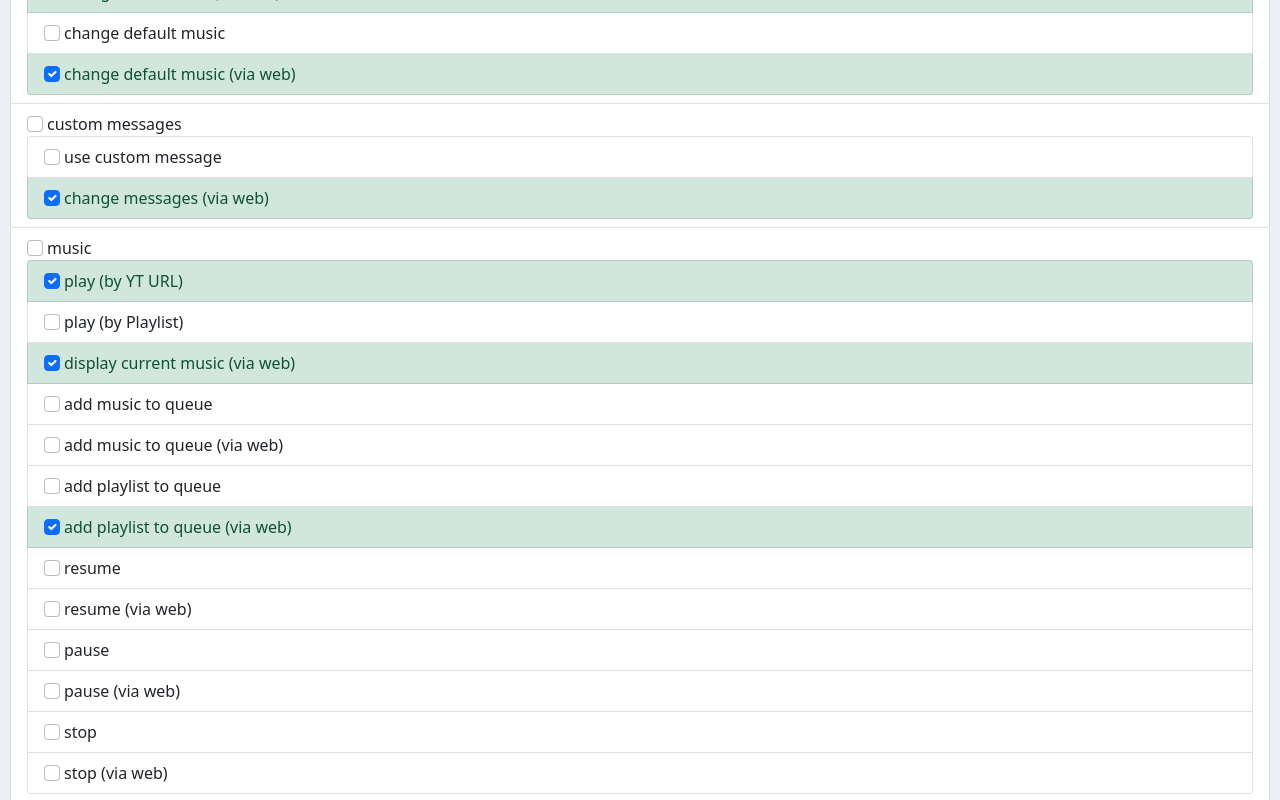
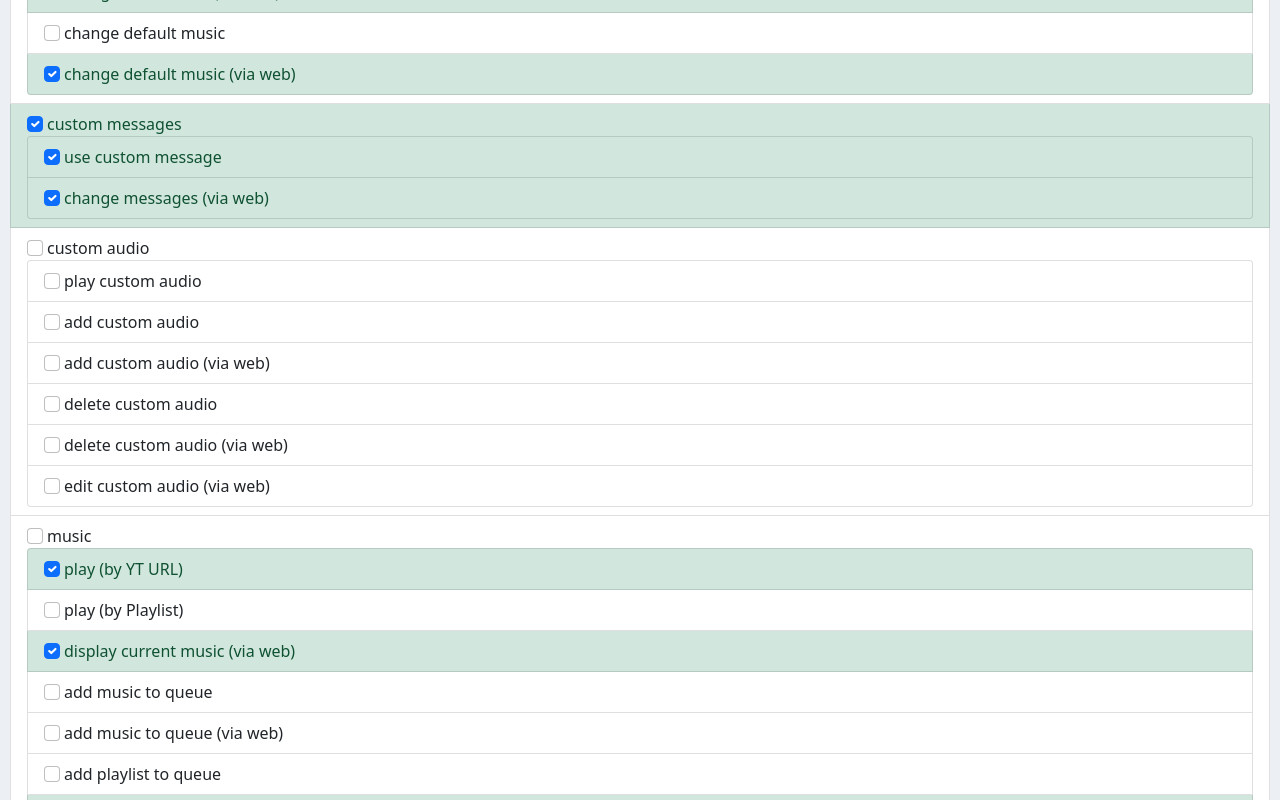
Before and after one commit to AlexandreSaito/DiscordBotUIDevNextjs, a Next.js app: page /todo in a window 1280 px wide. Shown: the part 900-1700 px from the top of the page. Built offline with nearby package versions, Linux system fonts and the light colour scheme.

Commit message:
Update todo.tsx

```diff
--- a/pages/todo.tsx
+++ b/pages/todo.tsx
@@ -46,8 +46,20 @@ const todo = [
         name: "custom messages",
         done: true,
         sub: [
-          { name: "use custom message", done: false },
+          { name: "use custom message", done: true },
           { name: "change messages (via web)", done: true },
+        ],
+      },
+      {
+        name: "custom audio",
+        done: true,
+        sub: [
+          { name: "play custom audio", done: false },
+          { name: "add custom audio", done: false },
+          { name: "add custom audio (via web)", done: false },
+          { name: "delete custom audio", done: false },
+          { name: "delete custom audio (via web)", done: false },
+          { name: "edit custom audio (via web)", done: false },
         ],
       },
       {
@@ -91,7 +103,7 @@ const todo = [
         sub: [
           { name: "dont active disabled", done: true },
           { name: "enable/disable", done: false },
-          { name: "enable/disable (via web)", done: false },
+          { name: "enable/disable (via web)", done: true },
           { name: "permission to call by user", done: false },
           { name: "permission to call by role", done: false },
           {
@@ -99,7 +111,7 @@ const todo = [
             done: false,
             sub: [
               { name: "by default", done: false },
-              { name: "by default (via web)", done: false },
+              { name: "by default (via web)", done: true },
               { name: "by role", done: false },
               { name: "by role (via web)", done: false },
               { name: "by user", done: false },
```
